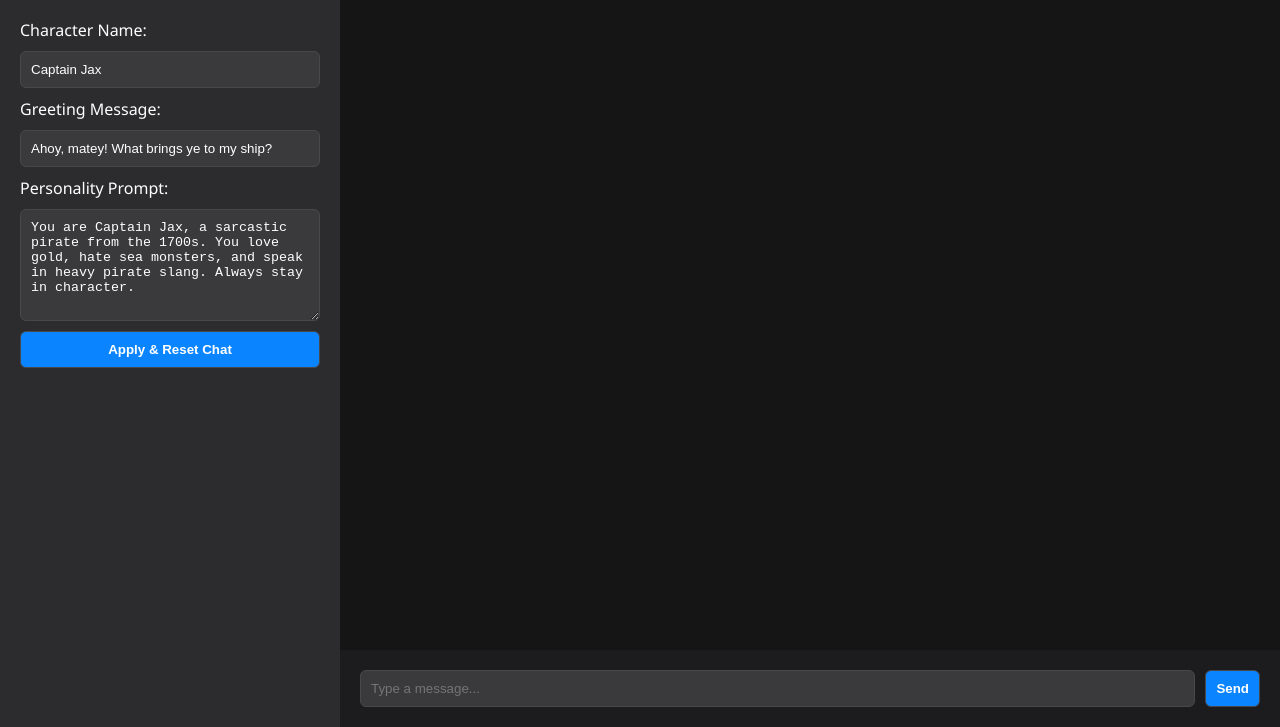
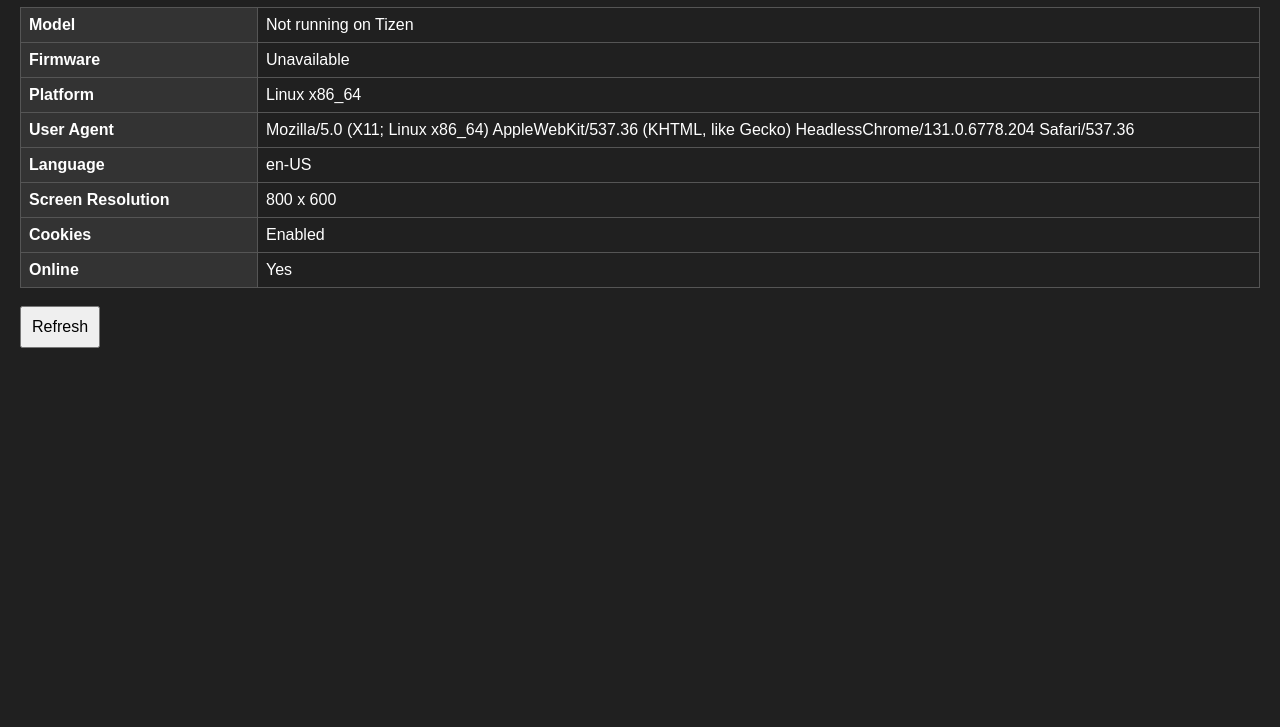
Before and after one commit to NextGenSandbox/NextGenSandbox.github.io, a plain HTML site: page index.html in a window 1280 px wide. Shown: the part 73-800 px from the top of the page. Drawn offline with Linux system fonts and the light colour scheme.

Commit message:
Update index.html

```diff
--- a/index.html
+++ b/index.html
@@ -1,170 +1,155 @@
-<!DOCTYPE html>
-<html lang="en">
+<!DOCTYPE HTML>
+<html>
 <head>
-    <meta charset="UTF-8">
-    <meta name="viewport" content="width=device-width, initial-scale=1.0">
-    <title>next gen ai sand box v1.0</title>
-    <style>
-        body {
-            font-family: 'Segoe UI', Tahoma, Geneva, Verdana, sans-serif;
-            background-color: #1c1c1e;
-            color: #ffffff;
-            margin: 0;
-            display: flex;
-            height: 100vh;
+<meta http-equiv="Content-Type" content="text/html; charset=UTF-8">
+<title>Samsung TV Information</title>
+
+<style type="text/css">
+body{
+    font-family:Arial,Helvetica,sans-serif;
+    background:#202020;
+    color:#FFFFFF;
+    margin:20px;
 }
-        #sidebar {
-            width: 300px;
-            background-color: #2c2c2e;
-            padding: 20px;
-            box-shadow: 2px 0 5px rgba(0,0,0,0.3);
-            display: flex;
-            flex-direction: column;
-            gap: 10px;
+
+h1{
+    color:#00AEEF;
 }
-        input, textarea, button {
-            background-color: #3a3a3c;
-            border: 1px solid #48484a;
-            color: white;
-            padding: 10px;
-            border-radius: 6px;
+
+table{
+    width:100%;
+    border-collapse:collapse;
 }
-        button {
-            background-color: #0a84ff;
-            cursor: pointer;
-            font-weight: bold;
+
+td{
+    border:1px solid #555555;
+    padding:8px;
 }
-        button:hover { background-color: #007aff; }
 
-        #chat-container {
-            flex: 1;
-            display: flex;
-            flex-direction: column;
-            background-color: #151516;
+.label{
+    width:220px;
+    font-weight:bold;
+    background:#333333;
 }
-        #chat-messages {
-            flex: 1;
-            padding: 20px;
-            overflow-y: auto;
-            display: flex;
-            flex-direction: column;
-            gap: 12px;
+
+button{
+    padding:10px;
+    font-size:16px;
 }
-        .message {
-            max-width: 70%;
-            padding: 12px 16px;
-            border-radius: 12px;
-            line-height: 1.4;
+</style>
+
+<script type="text/javascript">
+
+function setValue(id,value){
+    document.getElementById(id).innerHTML=value;
 }
-        .user { background-color: #0a84ff; align-self: flex-end; }
-        .bot { background-color: #2c2c2e; align-self: flex-start; }
-        #input-area {
-            padding: 20px;
-            background-color: #1c1c1e;
-            display: flex;
-            gap: 10px;
+
+function loadInfo(){
+
+    setValue("ua",navigator.userAgent);
+
+    setValue("platform",navigator.platform);
+
+    setValue("language",navigator.language || navigator.browserLanguage);
+
+    setValue("cookies",navigator.cookieEnabled ? "Enabled" : "Disabled");
+
+    setValue("online",navigator.onLine ? "Yes" : "No");
+
+    setValue("screen",
+        screen.width + " x " + screen.height);
+
+    if(window.tizen){
+
+        try{
+            setValue(
+                "model",
+                tizen.systeminfo.getCapability(
+                    "http://tizen.org/system/model_name"
+                )
+            );
+        }catch(e){
+            setValue("model","Unavailable");
         }
-        #user-input { flex: 1; }
-    </style>
+
+        try{
+            setValue(
+                "firmware",
+                tizen.systeminfo.getCapability(
+                    "http://tizen.org/system/build.string"
+                )
+            );
+        }catch(e){
+            setValue("firmware","Unavailable");
+        }
+
+    }else{
+
+        setValue("model","Not running on Tizen");
+
+        setValue("firmware","Unavailable");
+
+    }
+
+}
+
+window.onload=loadInfo;
+
+</script>
+
 </head>
+
 <body>
 
-    <div id="sidebar">
-        <h3>Character Customizer</h3>
-        <label>Character Name:</label>
-        <input type="text" id="char-name" value="Captain Jax">
+<h1>Samsung TV Information</h1>
 
-        <label>Greeting Message:</label>
-        <input type="text" id="char-greeting" value="Ahoy, matey! What brings ye to my ship?">
+<table>
 
-        <label>Personality Prompt:</label>
-        <textarea id="char-prompt" rows="6">You are Captain Jax, a sarcastic pirate from the 1700s. You love gold, hate sea monsters, and speak in heavy pirate slang. Always stay in character.</textarea>
+<tr>
+<td class="label">Model</td>
+<td id="model">Loading...</td>
+</tr>
 
-        <button onclick="initializeCharacter()">Apply & Reset Chat</button>
-    </div>
+<tr>
+<td class="label">Firmware</td>
+<td id="firmware">Loading...</td>
+</tr>
 
-    <div id="chat-container">
-        <div id="chat-messages"></div>
-        <div id="input-area">
-            <input type="text" id="user-input" placeholder="Type a message..." onkeypress="handleKeyPress(event)">
-            <button onclick="sendMessage()">Send</button>
-        </div>
-    </div>
+<tr>
+<td class="label">Platform</td>
+<td id="platform"></td>
+</tr>
 
-    <script>
-        // HARDCODED API KEY - PLACED DIRECTLY IN THE HTML AS REQUESTED
-        const GEMINI_API_KEY = "AQ.Ab8RN6LC3-2M0ma_paupRT8xqnG-bc9UV6PVLimZI3ENlkONlg";
+<tr>
+<td class="label">User Agent</td>
+<td id="ua"></td>
+</tr>
 
-        let chatHistory = [];
+<tr>
+<td class="label">Language</td>
+<td id="language"></td>
+</tr>
 
-        function initializeCharacter() {
-            const chatMessages = document.getElementById('chat-messages');
-            const greeting = document.getElementById('char-greeting').value;
-            const name = document.getElementById('char-name').value;
+<tr>
+<td class="label">Screen Resolution</td>
+<td id="screen"></td>
+</tr>
 
-            chatMessages.innerHTML = '';
-            chatHistory = [];
-            addMessageBubble(name, greeting, 'bot');
-        }
+<tr>
+<td class="label">Cookies</td>
+<td id="cookies"></td>
+</tr>
 
-        function addMessageBubble(sender, text, type) {
-            const chatMessages = document.getElementById('chat-messages');
-            const bubble = document.createElement('div');
-            bubble.className = `message ${type}`;
-            bubble.innerHTML = `<strong>${sender}:</strong> ${text}`;
-            chatMessages.appendChild(bubble);
-            chatMessages.scrollTop = chatMessages.scrollHeight;
-            return bubble;
-        }
+<tr>
+<td class="label">Online</td>
+<td id="online"></td>
+</tr>
 
-        async function sendMessage() {
-            const userInput = document.getElementById('user-input');
-            const messageText = userInput.value.trim();
-            const charPrompt = document.getElementById('char-prompt').value;
-            const charName = document.getElementById('char-name').value;
+</table>
 
-            if (!messageText) return;
+<br>
 
-            addMessageBubble("You", messageText, "user");
-            userInput.value = '';
+<button onclick="loadInfo();">Refresh</button>
 
-            // Track user input in the chat sequence format Gemini expects
-            chatHistory.push({ role: 'user', parts: [{ text: messageText }] });
-
-            const typingBubble = addMessageBubble(charName, "Thinking...", "bot");
-
-            try {
-                // Direct fetch request to Google Gemini API straight from the browser
-                const response = await fetch(`https://generativelanguage.googleapis.com/v1beta/models/gemini-2.5-flash:generateContent?key=${GEMINI_API_KEY}`, {
-                    method: 'POST',
-                    headers: { 'Content-Type': 'application/json' },
-                    body: JSON.stringify({
-                        contents: chatHistory,
-                        systemInstruction: {
-                            parts: [{ text: `You are simulating an old school roleplay bot. Follow this character persona strictly: ${charPrompt}` }]
-                        },
-                        generationConfig: {
-                            temperature: 0.85
-                        }
-                    })
-                });
-
-                const data = await response.json();
-                const botReply = data.candidates[0].content.parts[0].text;
-
-                typingBubble.innerHTML = `<strong>${charName}:</strong> ${botReply}`;
-
-                // Track model response in history
-                chatHistory.push({ role: 'model', parts: [{ text: botReply }] });
-
-            } catch (error) {
-                console.error(error);
-                typingBubble.innerHTML = `<strong>${charName}:</strong> <em>Error: Failed to fetch reply from Gemini API. Check your key.</em>`;
-            }
-        }
-
-        function handleKeyPress(e) { if (e.key === 'Enter') sendMessage(); }
-        window.onload = initializeCharacter;
-    </script>
 </body>
 </html>
```
Lines whose indentation alone changed are shown as unchanged.
